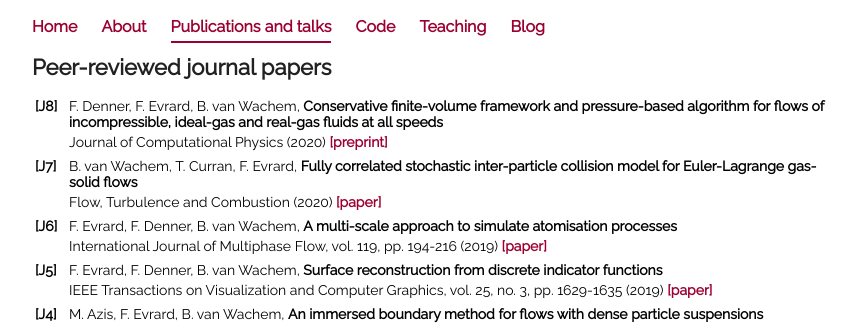
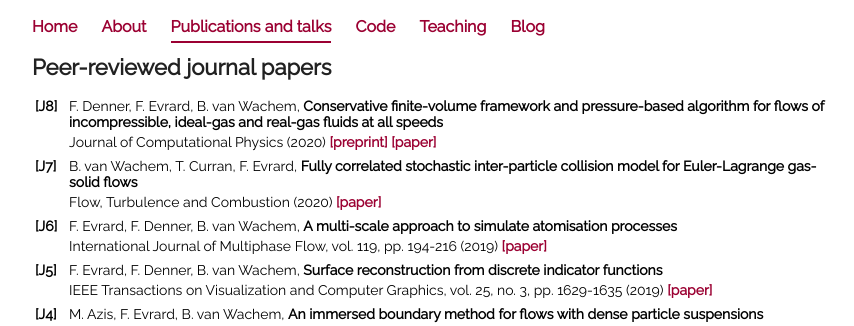
Before and after one commit to fabienevrard/fabienevrard.github.io, a Jekyll site: the page built from publications/index.html, in a window 1280 px wide. Shown: the top 326 px of the page, without its empty margins (208-1062 px from the left). Built offline with Jekyll 4.4.1, drawn with Linux system fonts in a browser that asks for light colours.

Commit message:
Update index.html

```diff
--- a/publications/index.html
+++ b/publications/index.html
@@ -14,7 +14,7 @@ title: Publications and talks
 		 </tr>
 		 <tr>
 			 <td></td>
-			 <td>Journal of Computational Physics (2020) <b><a href="https://arxiv.org/abs/2002.10482">[preprint]</a></b></td>
+			 <td>Journal of Computational Physics (2020) <b><a href="https://arxiv.org/abs/2002.10482">[preprint]</a></b> <b><a href="https://doi.org/10.1016/j.jcp.2020.109348">[paper]</a></b></td>
 		 </tr>
 		 <tr><td></td><td></td></tr>
 		 <tr>
```
